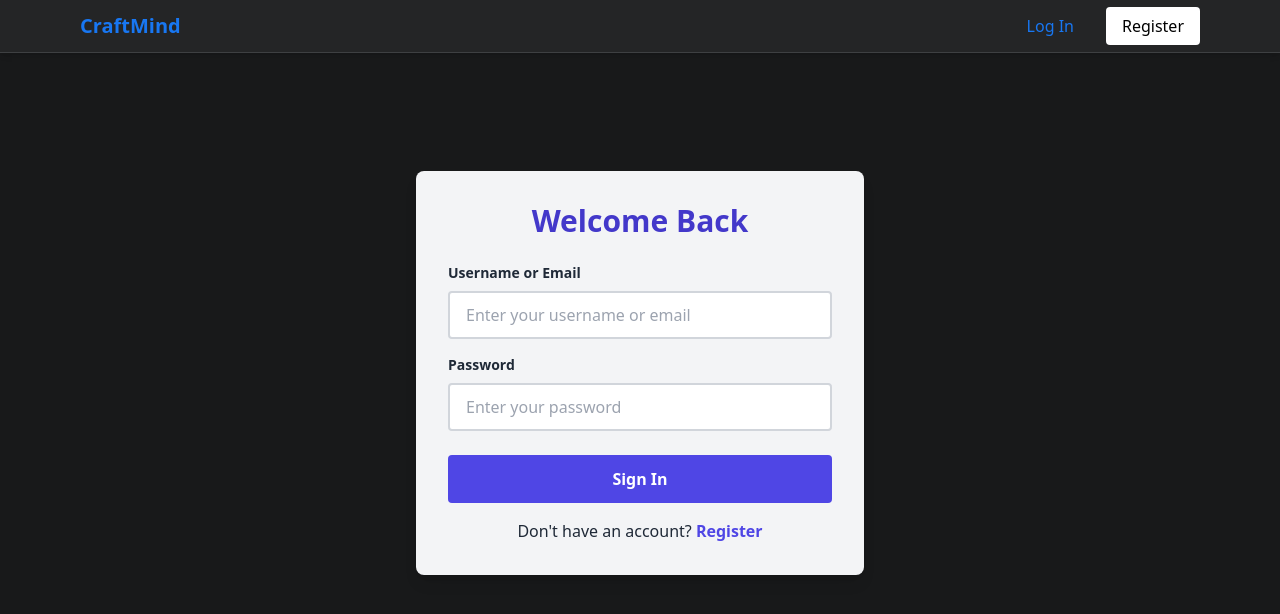
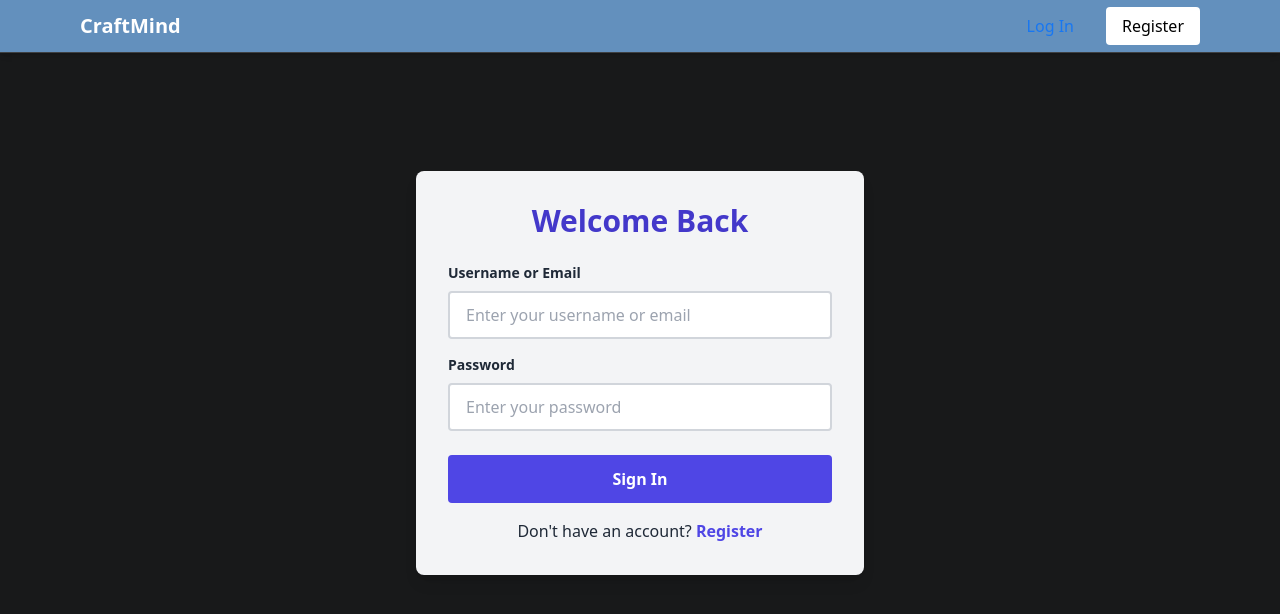
Before and after one commit to Chamath-0027/Craft_Mind, a React (Vite) app in the folder frontend/: page /login in a window 1280 px wide. Shown: the top 614 px of the page. Built offline with nearby package versions, Linux system fonts and the light colour scheme.

Commit message:
Update Navigation component styles for improved visibility and consistency

```diff
--- a/frontend/src/components/Navigation.jsx
+++ b/frontend/src/components/Navigation.jsx
@@ -14,31 +14,25 @@ const Navigation = () => {
   };
 
   return (
-    <nav className="bg-facebook-card border-b border-facebook-divider shadow-md">
+    <nav className="bg-[#6390BD] border-b border-facebook-divider shadow-md">
       <div className="max-w-6xl mx-auto px-4 py-3">
         <div className="flex justify-between items-center">
           <div className="flex items-center space-x-4">
-            <Link to="/" className="font-bold text-xl text-facebook-primary">CraftMind</Link>
+            <Link to="/" className="font-bold text-xl text-white">CraftMind</Link>
           </div>
 
           {currentUser ? (
             <div className="flex items-center">
               {/* Desktop Navigation */}
               <div className="hidden md:flex items-center space-x-6">
-                <Link to="/" className="text-facebook-text-primary hover:text-facebook-primary transition duration-300">Home</Link>
-                <Link to="/groups" className="text-facebook-text-primary hover:text-facebook-primary transition duration-300">Groups</Link>
-                <Link to="/achievements" className="text-facebook-text-primary hover:text-facebook-primary transition duration-300">Achievements</Link>
-                <Link to="/profile" className="text-facebook-text-primary hover:text-facebook-primary transition duration-300">Profile</Link>
-
-
-
+                <Link to="/" className="text-facebook-text-primary hover:text-[#3d4248] transition duration-300">Home</Link>
+                <Link to="/groups" className="text-facebook-text-primary hover:text-[#3d4248] transition duration-300">Groups</Link>
+                <Link to="/achievements" className="text-facebook-text-primary hover:text-[#3d4248] transition duration-300">Achievements</Link>
+                <Link to="/profile" className="text-facebook-text-primary hover:text-[#3d4248] transition duration-300">Profile</Link>
 
 
                 {/* Add NotificationBell here */}
                 <NotificationBell />
-
-
-
 
 
                 <div className="relative">
```
